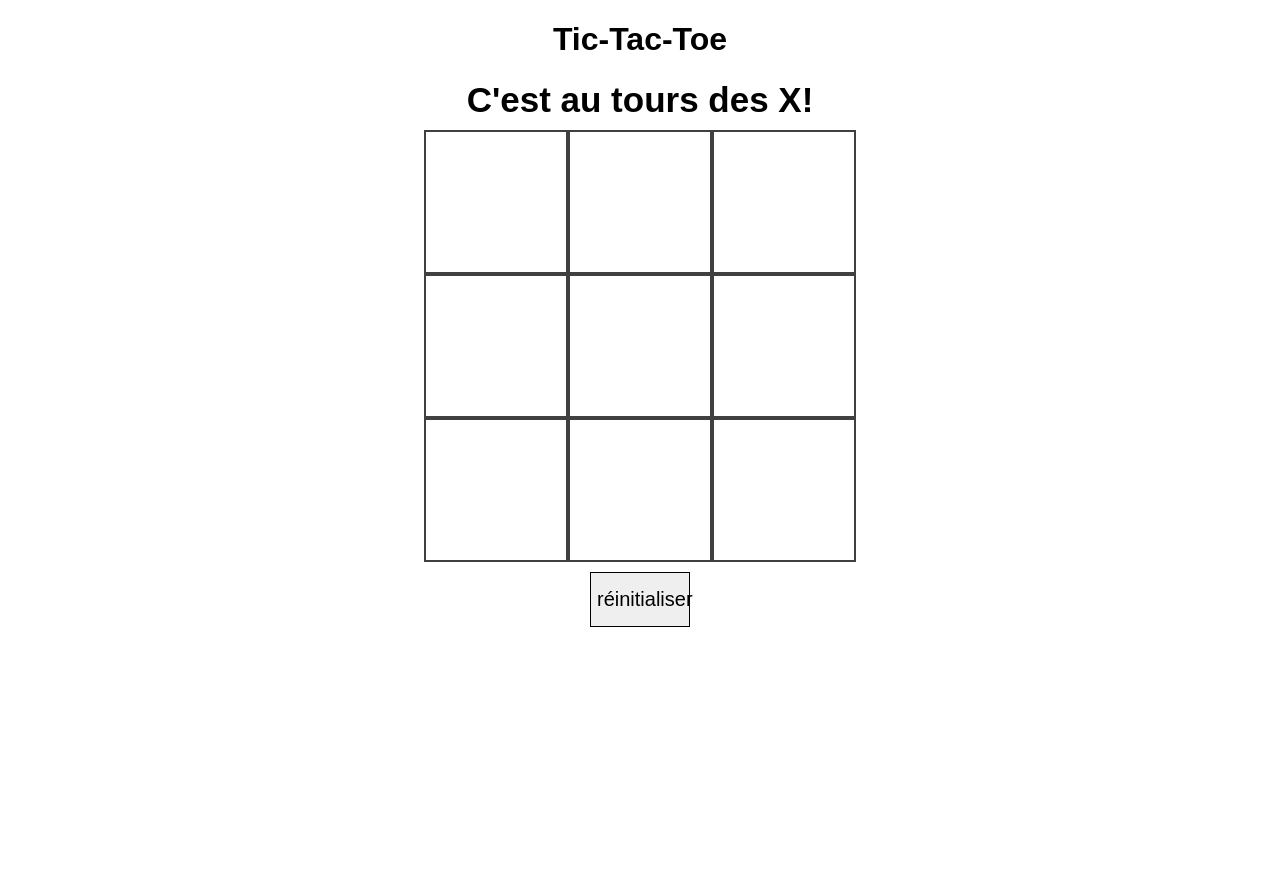
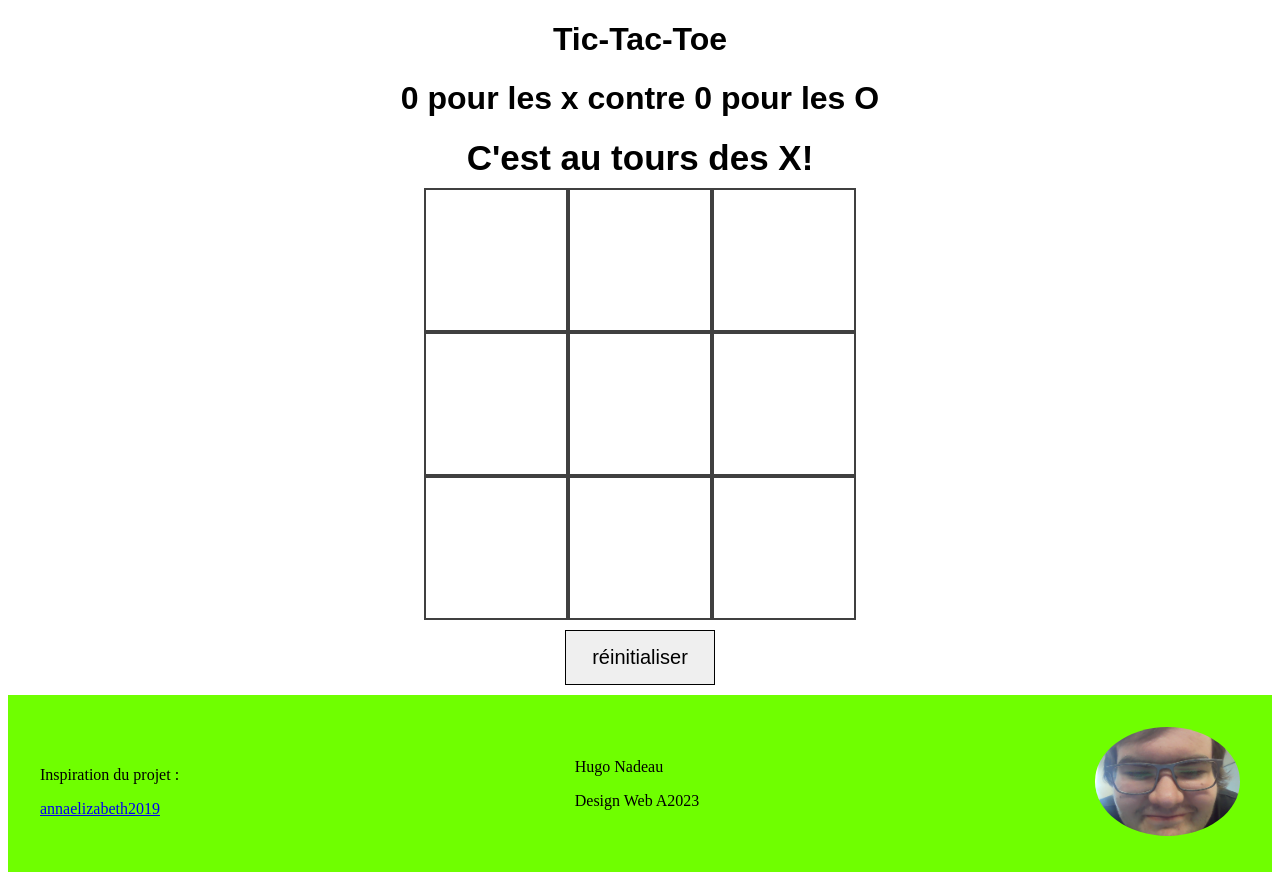
Before and after one commit to 2346584victo/ProjetPersonnel, a plain HTML site: page index.html in a window 1280 px wide. Before the commit the page ends 800 px from the top, so only its background shows below. Drawn offline with Linux system fonts and the light colour scheme.

Commit message:
FInale du projet personnel

```diff
--- a/css/style.css
+++ b/asset/css/style.css
@@ -1,8 +1,16 @@
-body {
+@font-face {
+    font-family: "SemiBold600";
+    src: url("../Font/Caveat-VariableFont_wght.ttf");
+}
+#tictactoe {
     text-align: center;
     font-family: Arial, Helvetica, sans-serif;
-    }
+}
 
+.square{
+    text-align: center;
+    font-family: SemiBold600, Helvetica, sans-serif;
+}
 
 h2 {
     margin: 0 auto;
@@ -51,6 +59,20 @@ h2 {
     font-size: 20px;
     border: 1px solid black;
     height: 55px;
-    width: 100px;
+    width: 150px;
     margin: 10px;
 }
+
+footer{
+    background-color:rgb(111, 255, 0);
+    display: flex;
+    justify-content: space-between;
+    align-items: center;
+    padding: 2em;
+
+}
+
+#moi{
+    width: 145px;
+    border-radius: 50%;
+}
--- a/js/main.js
+++ b/asset/js/main.js
@@ -47,6 +47,8 @@ function handleTurn() {
 };
 
 function init() {
+    turn = 'X'
+    win = '';
     board = [
     '', '', '',
     '', '', '',
@@ -54,13 +56,35 @@ function init() {
     ];
     render();
 };
-
+//Initialisation des variable utiliser dans mon code
+localStorage.setItem('pointsX', "0");
+localStorage.setItem("pointsO", "0");
+const renduDesPoint = document.getElementById("affichageDesPoints");
+let localStoragePourX = localStorage.getItem('pointsX');
+let localStoragePourO = localStorage.getItem('pointsO');
 function render() {
     board.forEach(function(mark, index) {
     //this moves the value of the board item into the squares[idx]
     squares[index].textContent = mark;
     });
-    messages.textContent = win === 'T' ? `C'est un égalité!` : win ? `${win} gagne la partie!` : `C'est au tours des ${turn}!`;s
-    };
+    messages.textContent = win === 'T' ? `C'est un égalité!` : win ? `${win} gagne la partie!` : `C'est au tours des ${turn}!`;
+
+    // ajout des point dans le stokage locale
+    if(win == 'X'){
+        localStoragePourX = localStorage.getItem('pointsX');
+        localStoragePourX =Number(localStoragePourX) + 1;
+        localStorage.setItem("pointsX", localStoragePourX);
+
+    }
+    else if(win == 'O'){
+        localStoragePourO = localStorage.getItem('pointsO');
+        localStoragePourO = Number(localStoragePourO)+1;
+        localStorage.setItem("pointsO", localStoragePourO);
+
+    }
+    let messagePourlesPoints = localStoragePourX +" pour les x contre  " + localStoragePourO + " pour les O";
+    renduDesPoint.innerHTML = messagePourlesPoints;
+};
+
 
 init();
--- a/index.html
+++ b/index.html
@@ -5,15 +5,17 @@
     <meta name="viewport" content="width=device-width, initial-scale=1.0">
     <meta http-equiv="X-UA-Compatible" content="ie=edge">
     <!-- this is how we link up the css -->
-    <link href="css/style.css" rel="stylesheet" type="text/css">
+    <link href="asset/css/style.css" rel="stylesheet" type="text/css">
     <!-- And this is how we link up the JS! -->
-    <script defer src="js/main.js"></script>
+    <script defer src="asset/js/main.js"></script>
     <!-- A fun title -->
     <title>Donner du pouvoir au Tic Tac Toe pour le bien de l'humanité</title>
 </head>
 <body>
+    <div id="tictactoe">
         <h1>Tic-Tac-Toe</h1>
-    <h2>It's X's turn!</h2>
+        <h1 id="affichageDesPoints"></h1>
+        <h2>C'est au tour de X!</h2>
         <!-- Many websites are just divs on divs on divs. -->
         <div class="flex-container flex-column">
             <div class="flex-container flex-wrap" id="board">
@@ -30,5 +32,20 @@
             <!-- I added a little reset button because our users are going to want to play round after round of our glorious game without ever refreshing the browser! -->
             <button id="reset-button">réinitialiser</button>
         </div>
+    </div>
+    <footer>
+        <div id="inspiration">
+            <p>Inspiration du projet :</p>
+            <a target="_blank" href="https://github.com/annaelizabeth2019/tictactoetwo" >annaelizabeth2019</a>
+        </div>
+        <div id="nom">
+            <p>Hugo Nadeau</p>
+            <p>Design Web A2023</p>
+        </div>
+        <div id="image">
+            <a href="mailto:2346584@etudiant.cegepvicto.ca"><img id="moi" src="asset/image/moi.png"  alt="moi"></a>
+        </div>
+
+    </footer>
 </body>
 </html>
```
Also changed, not shown: asset/Font/Caveat-VariableFont_wght.ttf (added), asset/Font/OFL.txt (added), asset/Font/README.txt (added), asset/Font/static/Caveat-Bold.ttf (added), asset/Font/static/Caveat-Medium.ttf (added), asset/Font/static/Caveat-Regular.ttf (added), asset/Font/static/Caveat-SemiBold.ttf (added), asset/css/reset.css (added), asset/image/moi.png (added). Lines whose indentation alone changed are shown as unchanged.
